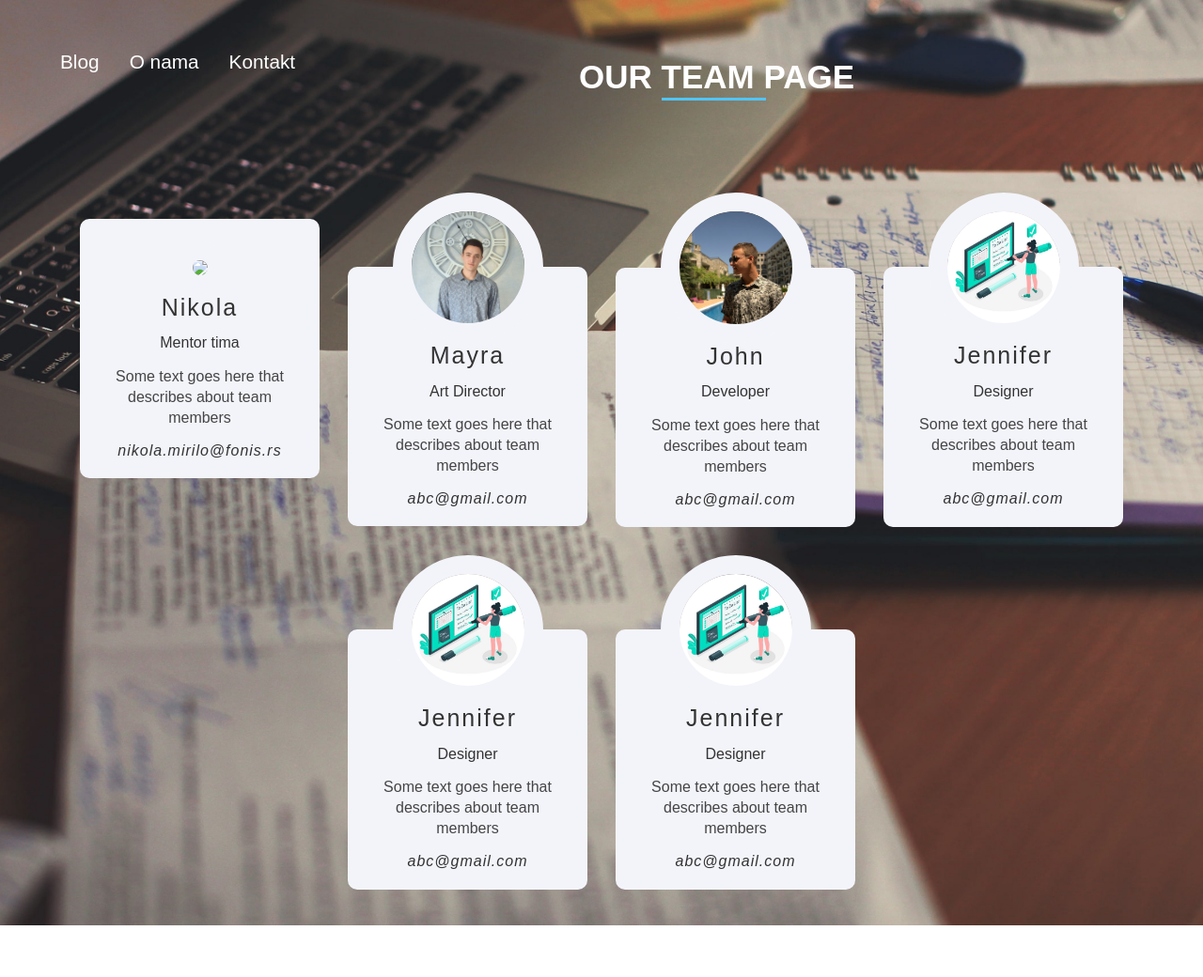
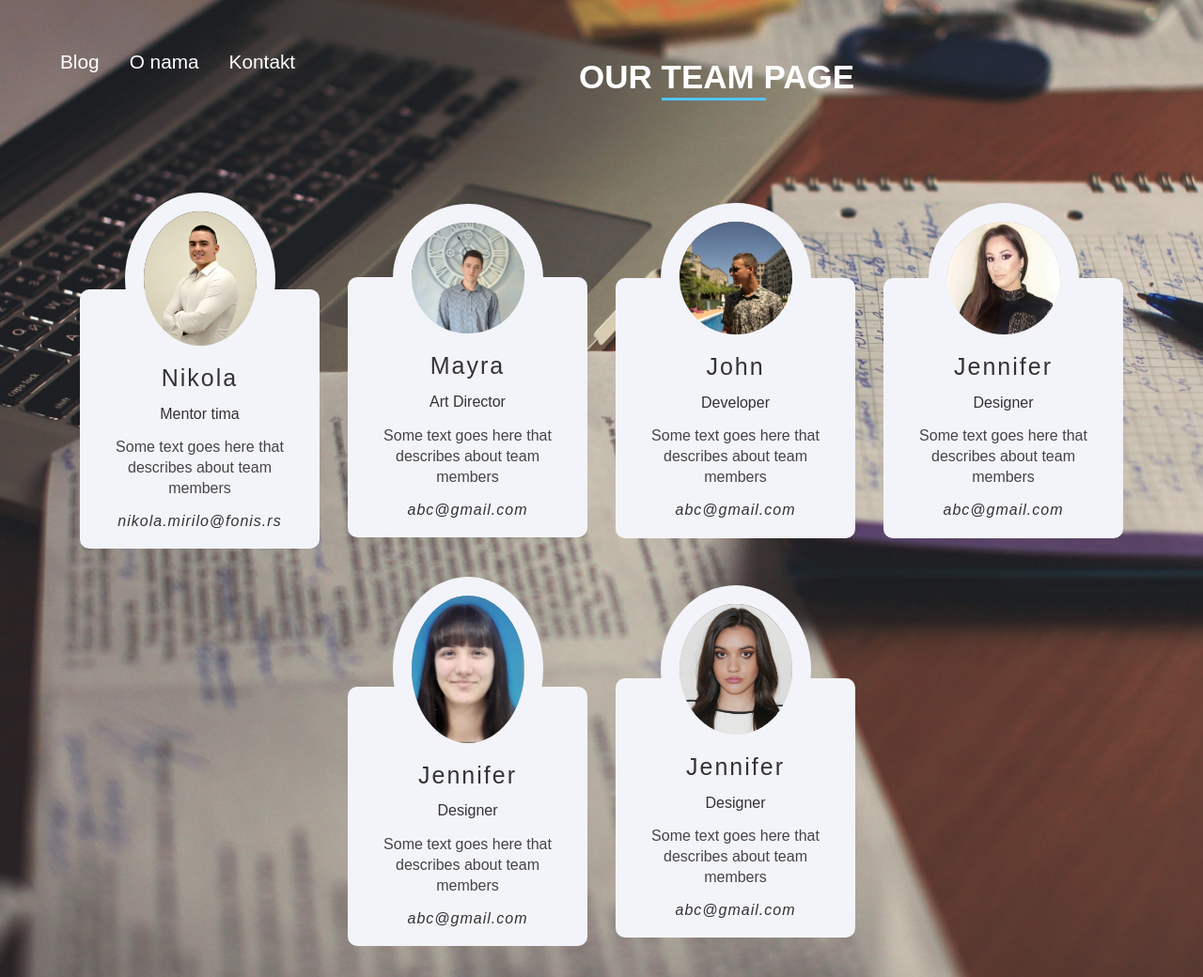
Before and after one commit to IlijaTrifke/IT-projekat-FONIS, a plain HTML site: page kontakt.html in a window 1280 px wide. Shown: the top 1040 px of the page at 94% size. Before the commit the page ends 985 px from the top, so only its background shows below. Drawn offline with Linux system fonts and the light colour scheme.

Commit message:
ubacio slike

```diff
--- a/kontakt.html
+++ b/kontakt.html
@@ -32,7 +32,7 @@
             <div class="column">
                 <div class="team">
                     <div class="team-img">
-                        <img src="img/team-1.jpg" alt="Team Image">
+                        <img src="img/MicrosoftTeams-image.png" alt="Team Image">
                     </div>
                     <div class="team-content">
                         <h2>Nikola</h2>
@@ -95,7 +95,7 @@
             <div class="column">
                 <div class="team">
                     <div class="team-img">
-                        <img src="./jecka.jpg" alt="Team Image">
+                        <img src="/jelena.jpg" alt="Team Image">
                     </div>
                     <div class="team-content">
                         <h2>Jennifer</h2>
@@ -115,7 +115,7 @@
             <div class="column">
                 <div class="team">
                     <div class="team-img">
-                        <img src="./jecka.jpg" alt="Team Image">
+                        <img src="img/tijana.jpg" alt="Team Image">
                     </div>
                     <div class="team-content">
                         <h2>Jennifer</h2>
@@ -135,7 +135,7 @@
             <div class="column">
                 <div class="team">
                     <div class="team-img">
-                        <img src="./jecka.jpg" alt="Team Image">
+                        <img src="./sara.jpg" alt="Team Image">
                     </div>
                     <div class="team-content">
                         <h2>Jennifer</h2>
```
Also changed, not shown: img/MicrosoftTeams-image.png (added), img/tijana.jpg (renamed from tijana.jpg).
